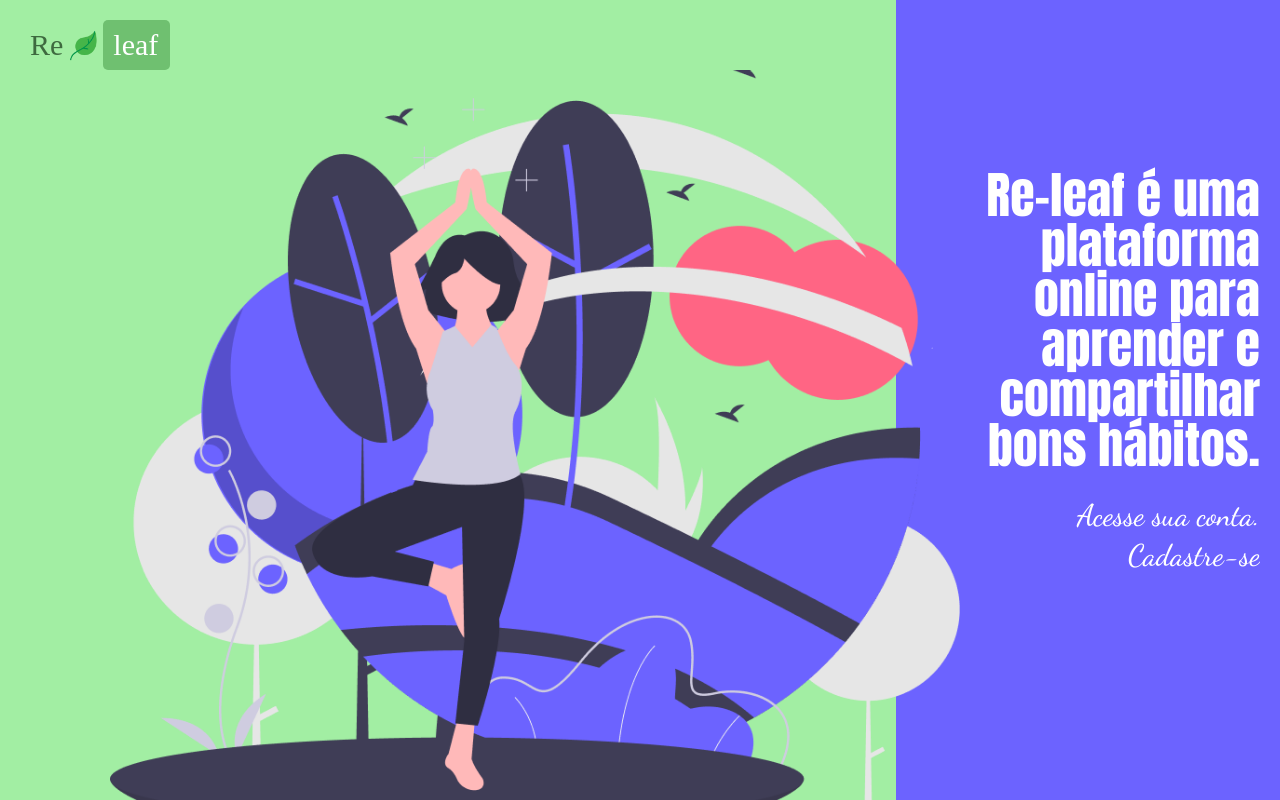
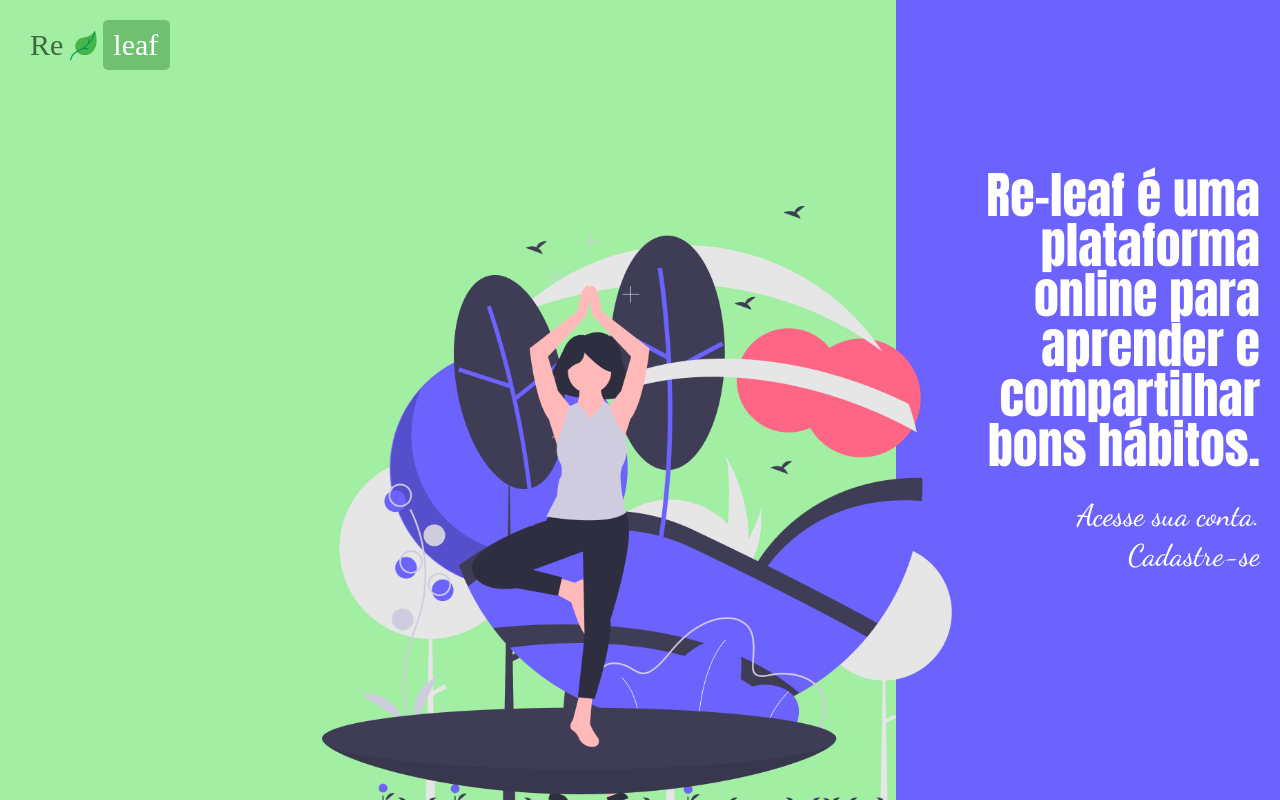
Before and after one commit to gabimirandaleal/gestao-de-habitos, a React (Create React App) app: page / in a window 1280 px wide. Built offline with nearby package versions, Linux system fonts and the light colour scheme; a web font is replaced by a local one.

Commit message:
style: responsive Home image

```diff
--- a/src/Pages/Home/style.js
+++ b/src/Pages/Home/style.js
@@ -5,35 +5,36 @@
   background-color: var(--dark-purple);
   padding: 20px 20px 0px 20px;
   box-sizing: border-box;
-    @media (min-width:1190px){
-        background-image: linear-gradient(to right, var(--light-green) 70%, var(--dark-purple) 30%);
+  @media (min-width: 1015px) {
+    background-image: linear-gradient(
+      to right,
+      var(--light-green) 70%,
+      var(--dark-purple) 30%
+    );
     overflow-y: hidden;
     height: 100vh;
   }
-
 `;
 export const DivInfos = styled.div`
   max-width: 300px;
-    p{
-        font-family: 'Anton', sans-serif;
+  p {
+    font-family: "Anton", sans-serif;
     color: var(--white);
     font-size: 50px;
     margin-top: 100px;
   }
-
 `;
 
 export const DivLinks = styled.div`
   margin-top: 30px;
-    a{
-        display:flex;
+  a {
+    display: flex;
     justify-content: flex-end;
-        font-family: 'Dancing Script', cursive;
+    font-family: "Dancing Script", cursive;
     text-decoration: none;
     font-size: 30px;
     color: var(--white);
     margin-top: 10px;
-
   }
 `;
 
@@ -47,24 +48,32 @@
 export const DivImage = styled.div`
   display: flex;
   align-items: flex-end;
-    height:100vh;
-    img{
+  height: 100vh;
+
+  img {
     display: none;
   }
 
-    @media (min-width:1190px){
-
-        img{
-            display: block;
-            width: 850px;
-            margin: 0px;
+  @media (min-width: 1015px) {
+    img {
+      display: flex;
+      max-width: 700px;
+      max-height: 600px;
+      margin-right: 0.5em;
+      margin-bottom: 4em;
+      object-fit: cover;
+      object-position: center;
     }
   }
-    @media (min-width:1295px){
-        img{
-            display: block;
-            width: 850px;
-            margin-right:10px;
+  @media (min-width: 1295px) {
+    img {
+      display: flex;
+      max-width: 700px;
+      max-height: 900px;
+      margin-right: 5em;
+      margin-bottom: 4em;
+      object-fit: cover;
+      object-position: center;
     }
   }
 `;
```
Lines whose indentation alone changed are shown as unchanged.
